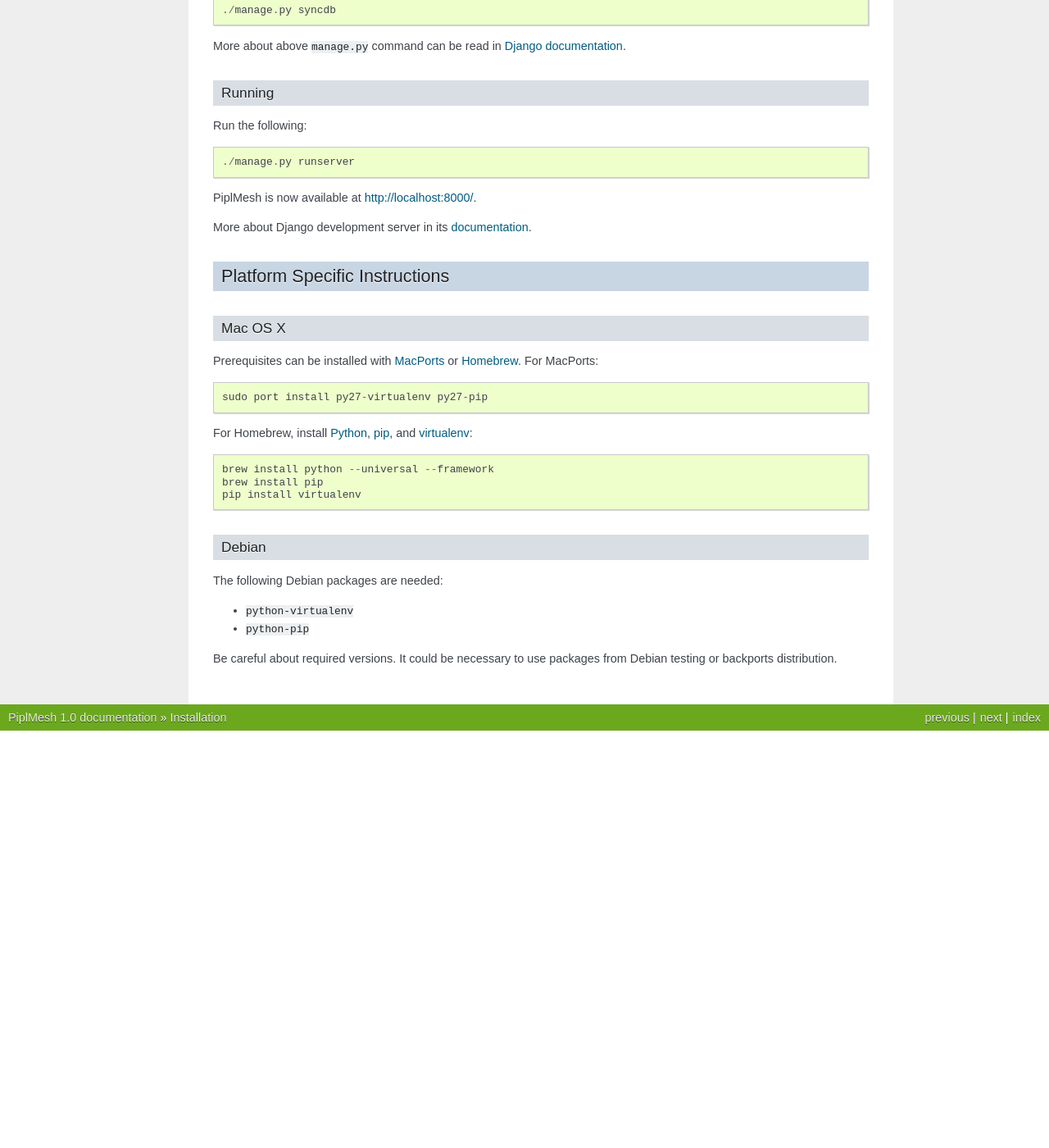
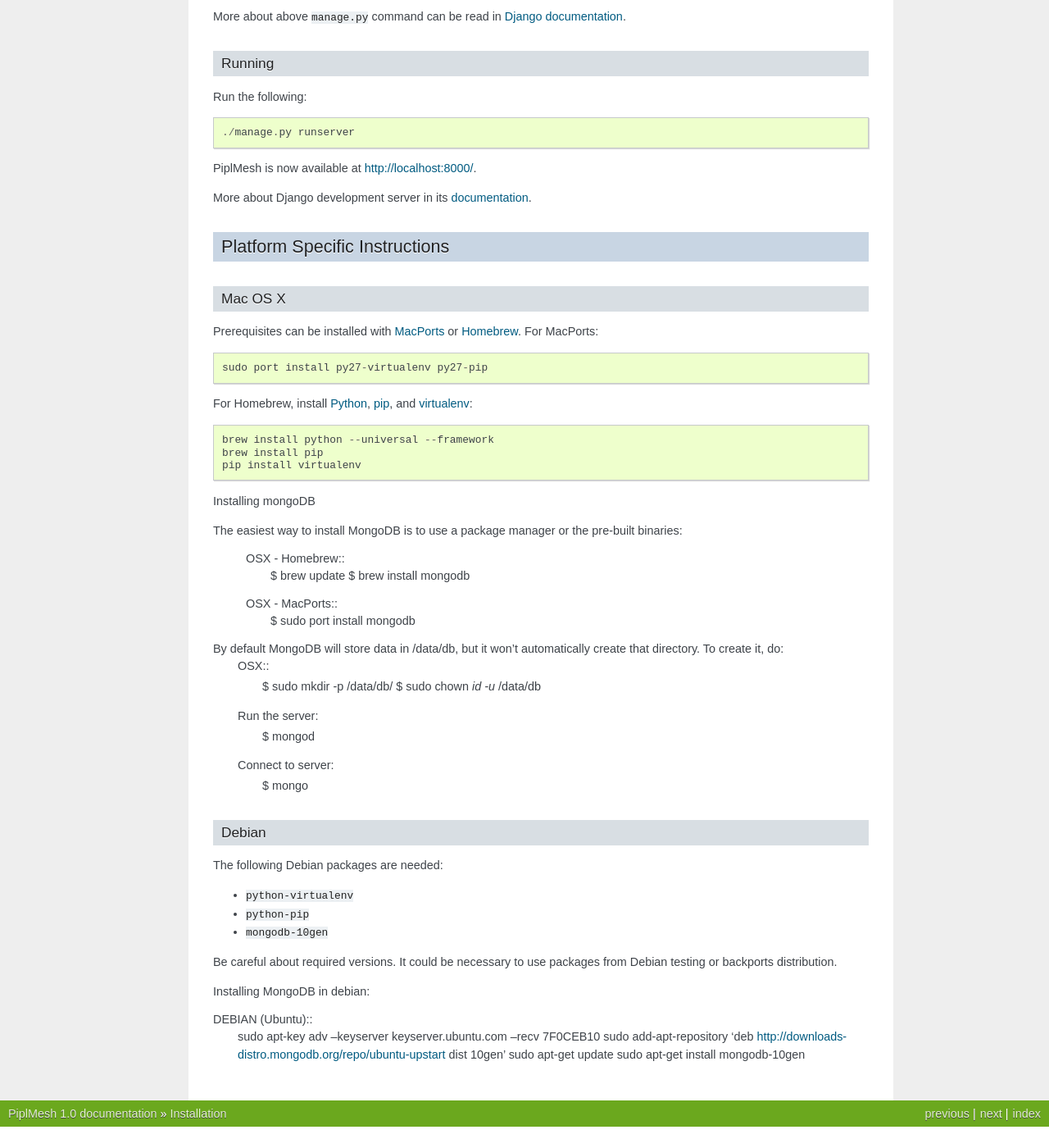
Before and after one commit to wlanslovenija/PiplMesh, a Sphinx documentation site: the page built from docs/installation.rst, in a window 1280 px wide and 1400 px high, scrolled down 1212 px. Shown: the whole window at 82% size. Built offline with Sphinx 7.4.7, drawn with Linux system fonts in a browser that asks for light colours; before the commit the page ends 2129 px from its top, so only the background shows below that; some of the changed text lies outside the part shown.

Commit message:
Installation of mongoDB for osx and debian.

```diff
--- a/docs/installation.rst
+++ b/docs/installation.rst
@@ -24,11 +24,11 @@
 
 * Python virtualenv_ package
 * Python pip_ package (1.0+)
-
 .. _Python: http://python.org/
 .. _Django-supported: https://docs.djangoproject.com/en/1.3/ref/databases/
 .. _virtualenv: http://pypi.python.org/pypi/virtualenv
 .. _pip: http://pypi.python.org/pypi/pip
+.. _MongoDB: http://www.mongodb.org/
 
 Other prerequisites (Python packages) are installed later.
 
@@ -110,6 +105,28 @@
 .. _MacPorts: http://www.macports.org/
 .. _Homebrew: http://mxcl.github.com/homebrew/
 
+Installing mongoDB
+
+The easiest way to install MongoDB is to use a package manager or the pre-built binaries:
+
+	OSX - Homebrew::
+		$ brew update
+		$ brew install mongodb
+	OSX - MacPorts::
+		$ sudo port install mongodb
+
+By default MongoDB will store data in /data/db, but it won't automatically create that directory. To create it, do:
+	OSX::
+		$ sudo mkdir -p /data/db/
+		$ sudo chown `id -u` /data/db
+
+	Run the server:
+		$ mongod
+
+	Connect to server:
+		$ mongo
+
+
 Debian
 ^^^^^^
 
@@ -117,5 +134,13 @@
 
 * ``python-virtualenv``
 * ``python-pip``
+* ``mongodb-10gen``
+Be careful about required versions. It could be necessary to use packages from Debian testing or backports distribution.
 
-Be careful about required versions. It could be necessary to use packages from Debian testing or backports distribution.
+Installing MongoDB in debian:
+
+DEBIAN (Ubuntu)::
+	sudo apt-key adv --keyserver keyserver.ubuntu.com --recv 7F0CEB10
+	sudo add-apt-repository 'deb http://downloads-distro.mongodb.org/repo/ubuntu-upstart dist 10gen'
+	sudo apt-get update
+	sudo apt-get install mongodb-10gen
```
Also changed, not shown: other parts of docs/installation.rst (+0 -5 lines).
